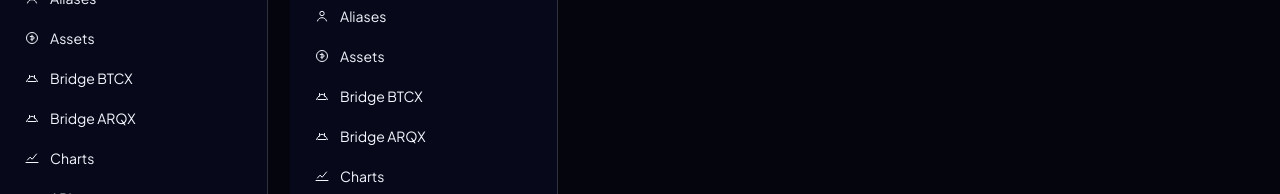
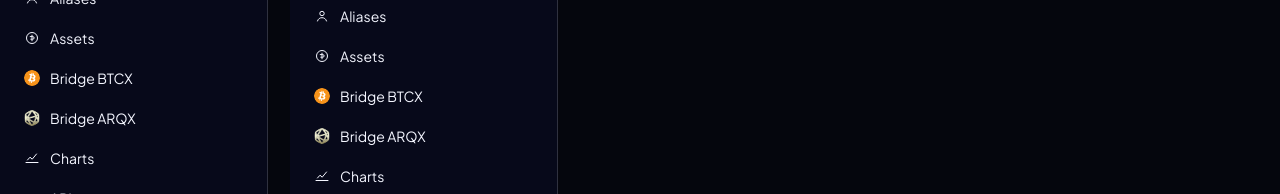
Before and after one commit to PrivacyDataCoin-Project/pdc-explorer, a Next.js app: page /Layout in a window 1280 px wide. Shown: the part 419-613 px from the top of the page. Built offline with nearby package versions, Linux system fonts and the light colour scheme; no server answers.

Commit message:
Use the official Arqma logo for Bridge ARQX icons.

```diff
--- a/src/components/default/AppShell/AppShell.module.scss
+++ b/src/components/default/AppShell/AppShell.module.scss
@@ -107,6 +107,14 @@
     font-size: 11px;
     letter-spacing: 0.14em;
     text-transform: uppercase;
+}
+
+.navGlyph {
+    width: 16px;
+    height: 16px;
+    object-fit: contain;
+    flex-shrink: 0;
+    border-radius: 50%;
 }
 
 .link,
--- a/src/components/default/AppShell/AppShell.tsx
+++ b/src/components/default/AppShell/AppShell.tsx
@@ -18,8 +18,8 @@ const EXPLORER_LINKS = [
     { href: "/alt-blocks", label: "Alt-blocks", icon: "alt" },
     { href: "/aliases", label: "Aliases", icon: "alias" },
     { href: "/assets", label: "Assets", icon: "asset" },
-    { href: "/bridge", label: "Bridge BTCX", icon: "bridge" },
-    { href: "/bridge-arqx", label: "Bridge ARQX", icon: "bridge" },
+    { href: "/bridge", label: "Bridge BTCX", icon: "btcx" },
+    { href: "/bridge-arqx", label: "Bridge ARQX", icon: "arq" },
     { href: "/charts", label: "Charts", icon: "chart" },
     { href: "/pdc_api", label: "API", icon: "api" },
 ];
@@ -97,6 +97,16 @@ function Icon({ name }: { name: string }) {
                 <path d="M2.5 11.5c1.8-3.5 4-5.2 5.5-5.2s3.7 1.7 5.5 5.2" stroke="currentColor" strokeLinecap="round" />
                 <path d="M4 11.5h8M5.5 8.2V5.5M10.5 8.2V5.5" stroke="currentColor" strokeLinecap="round" />
             </svg>
+        );
+    }
+    if (name === "btcx") {
+        return (
+            <img className={styles.navGlyph} src="/currency-icons/wbtc.svg" alt="" width={16} height={16} aria-hidden />
+        );
+    }
+    if (name === "arq") {
+        return (
+            <img className={styles.navGlyph} src="/currency-icons/arq.png" alt="" width={16} height={16} aria-hidden />
         );
     }
     if (name === "chart") {
--- a/src/components/default/BridgeTabs/BridgeTabs.tsx
+++ b/src/components/default/BridgeTabs/BridgeTabs.tsx
@@ -3,8 +3,8 @@ import { useRouter } from "next/router";
 import styles from "./BridgeTabs.module.scss";
 
 const TABS = [
-    { href: "/bridge", label: "Bridge BTCX" },
-    { href: "/bridge-arqx", label: "Bridge ARQX" },
+    { href: "/bridge", label: "Bridge BTCX", icon: "/currency-icons/wbtc.svg" },
+    { href: "/bridge-arqx", label: "Bridge ARQX", icon: "/currency-icons/arq.png" },
 ] as const;
 
 export default function BridgeTabs() {
@@ -23,6 +23,7 @@ export default function BridgeTabs() {
                         aria-selected={active}
                         className={`${styles.tab} ${active ? styles.active : ""}`}
                     >
+                        <img className={styles.icon} src={tab.icon} alt="" width={16} height={16} aria-hidden />
                         {tab.label}
                     </Link>
                 );
--- a/src/pages/bridge-arqx.tsx
+++ b/src/pages/bridge-arqx.tsx
@@ -114,7 +114,7 @@ function BridgeArqxPage() {
                     <div className={styles.titleRow}>
                         <img
                             className={styles.icon}
-                            src="/currency-icons/arqx.svg"
+                            src="/currency-icons/arq.png"
                             alt=""
                             width={28}
                             height={28}
```
Also changed, not shown: src/components/default/BridgeTabs/BridgeTabs.module.scss (+9 -0 lines), public/currency-icons/arq.png (added), public/currency-icons/arqx.svg (deleted).
